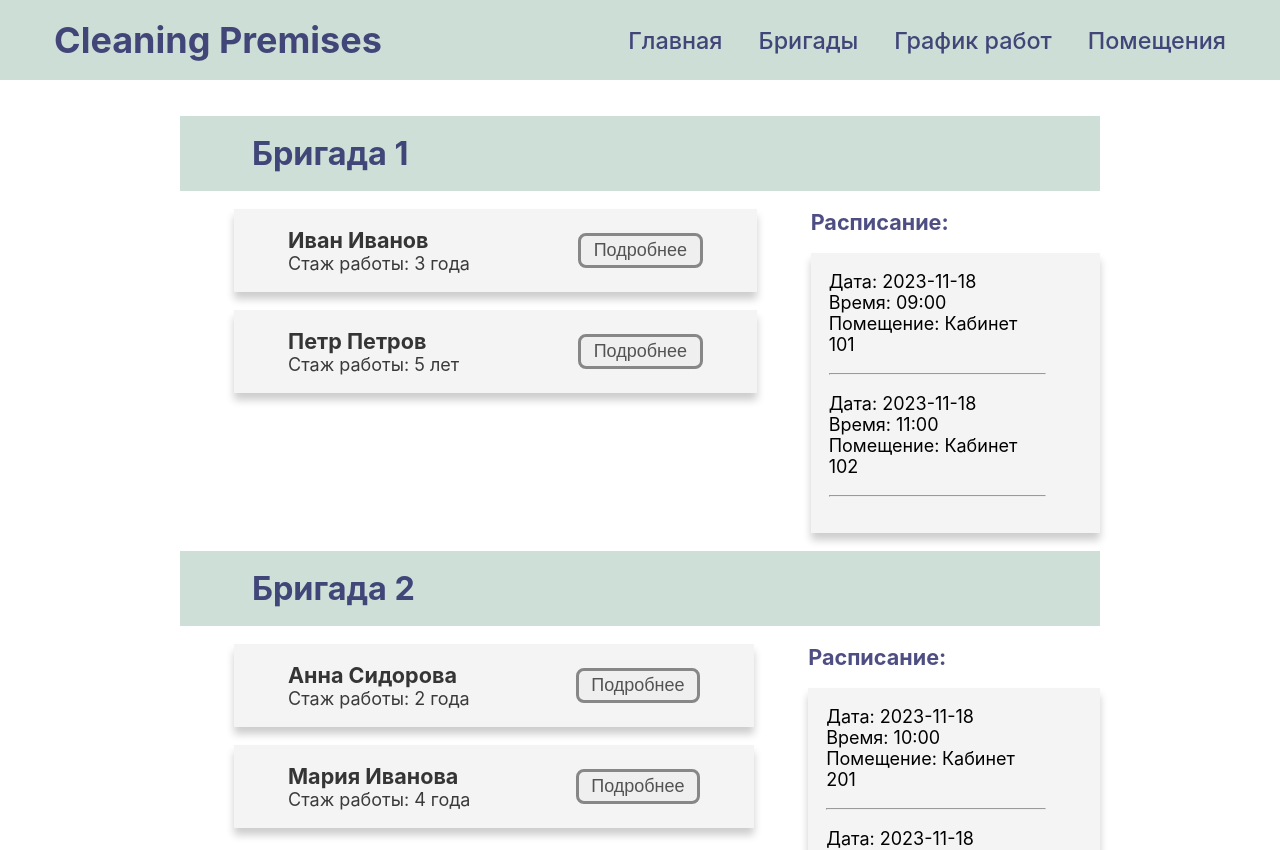
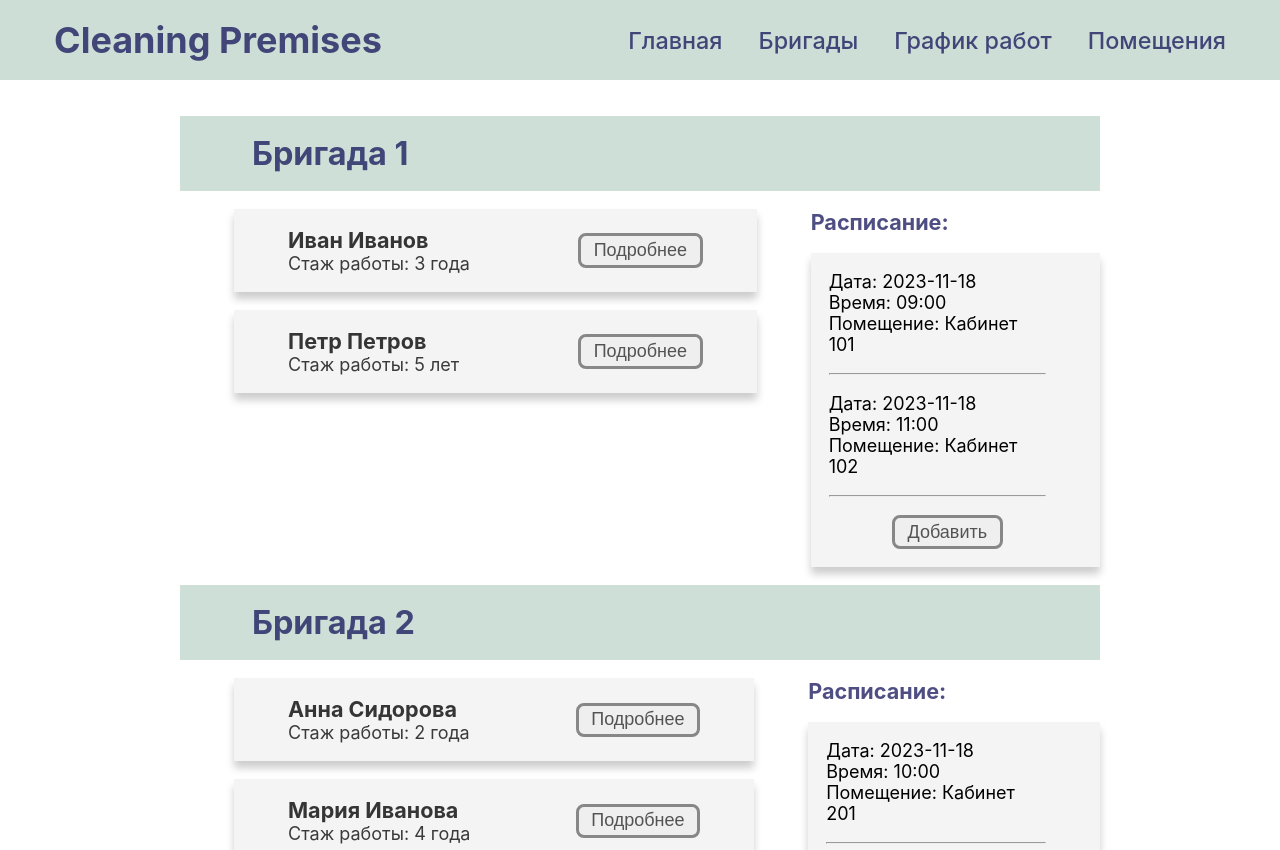
Before and after one commit to ppank0/cleaning-premises, a React (Create React App) app in the folder cleaning-premises/: page /brigades in a window 1280 px wide. Shown: the top 850 px of the page. Built offline with nearby package versions, Linux system fonts and the light colour scheme.

Commit message:
feat: add condition to save data changes

```diff
--- a/cleaning-premises/src/components/BrigadeItem.jsx
+++ b/cleaning-premises/src/components/BrigadeItem.jsx
@@ -28,9 +28,12 @@ const BrigadeItem = ({brigade}) => {
     setSelectedMember(editedMember);
     brigade.members.map(member=>{
       if(member.id === other.id){
-        member.name = editedMember.name;
-        member.contact = editedMember.contact;
-        member.experience = editedMember.experience;
+        if(editedMember.name!==''&&editedMember.contact!==''&&editedMember.experience!==''){
+          member.name = editedMember.name;
+          member.contact = editedMember.contact;
+          member.experience = editedMember.experience;
+        }
+
       }
     })
     setIsShow(true);
@@ -41,6 +44,7 @@ const BrigadeItem = ({brigade}) => {
     setIsShow(true);
     setEditedMember(null);
   }
+
     return (
         <div className="brigade-container">
             <div className="brigadeItem-title">
@@ -111,7 +115,9 @@ const BrigadeItem = ({brigade}) => {
                               <p className="brigadeItem_shedule room">Помещение: {item.room}</p>
                               <hr />
                           </li>
+
                       ))}
+                      <button className="popup-btn" style={{marginLeft:'25%'}}>Добавить</button>
                 </div>
               </div>
             </div>
```
